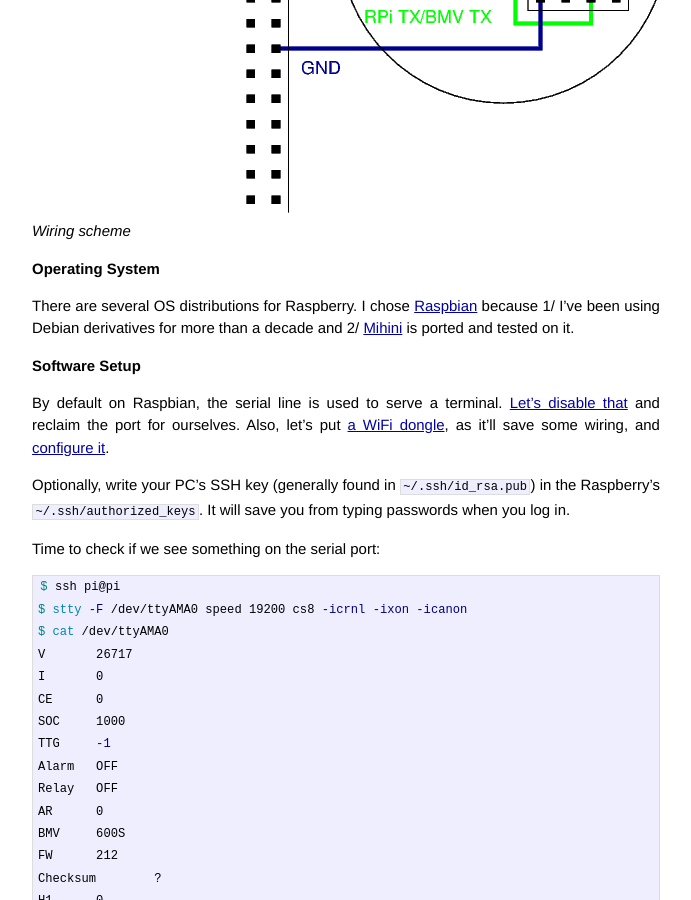
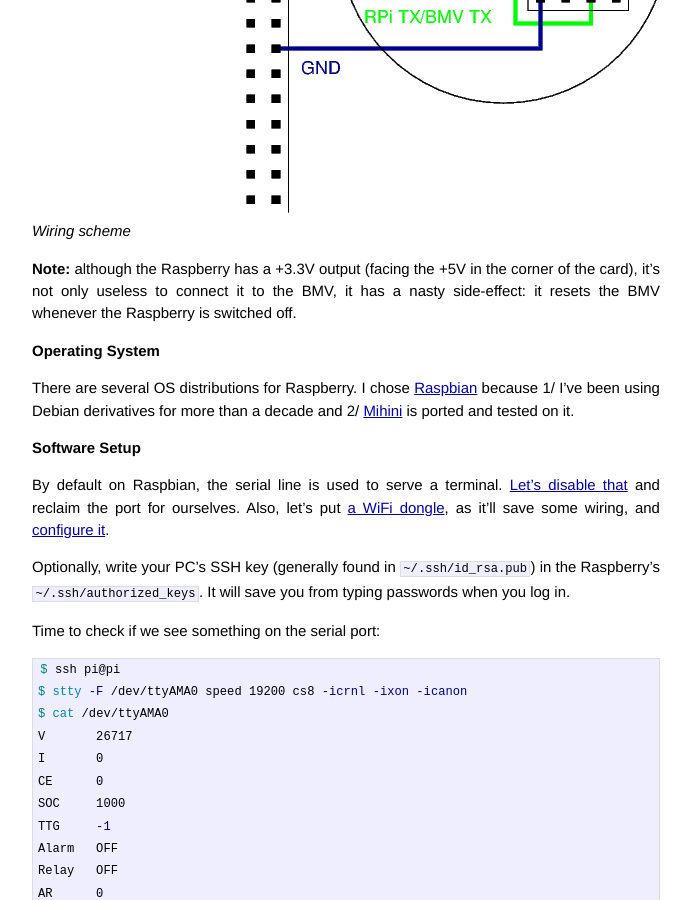
Before and after one commit to fab13n/elorn, a Jekyll site: the page built from _posts/2014-05-11-raspi-1.markdown, in a window 1280 px wide and 900 px high, scrolled down 3346 px. Shown: the whole window, without its empty margins (294-985 px from the left). Built offline with Jekyll 4.4.1, drawn with Linux system fonts in a browser that asks for light colours; Markdown is read by kramdown in place of the engine named in the settings.

Commit message:
missing dumps on first raspi post

```diff
--- a/_posts/2014-05-11-raspi-1.markdown
+++ b/_posts/2014-05-11-raspi-1.markdown
@@ -96,6 +96,11 @@ _The same, viewed from the front_
 
 ![Wiring]({{ site.baseurl }}/img/wiring-raspi-bmv.png)
 _Wiring scheme_
+
+**Note:** although the Raspberry has a +3.3V output (facing the +5V in
+  the corner of the card), it's not only useless to connect it to the
+  BMV, it has a nasty side-effect: it resets the BMV whenever the
+  Raspberry is switched off.
 
 Operating System
 ----------------
```
